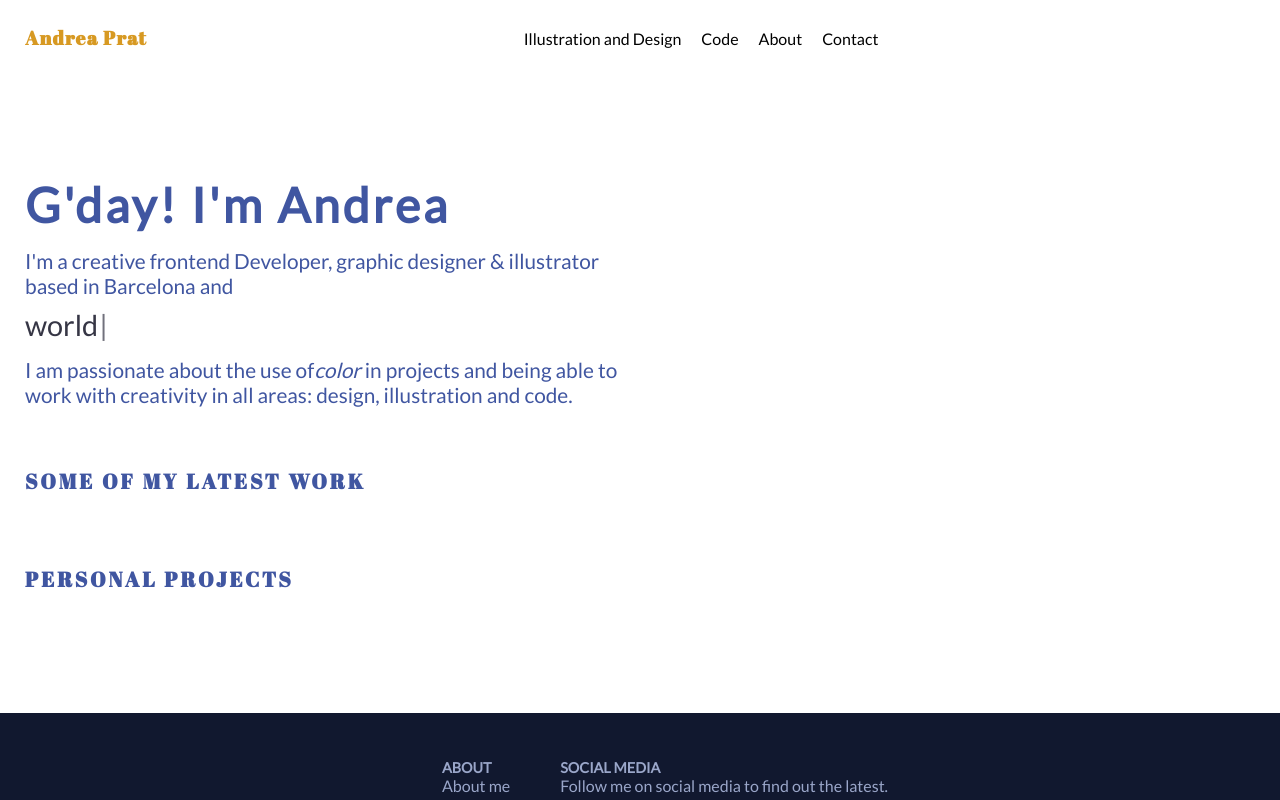
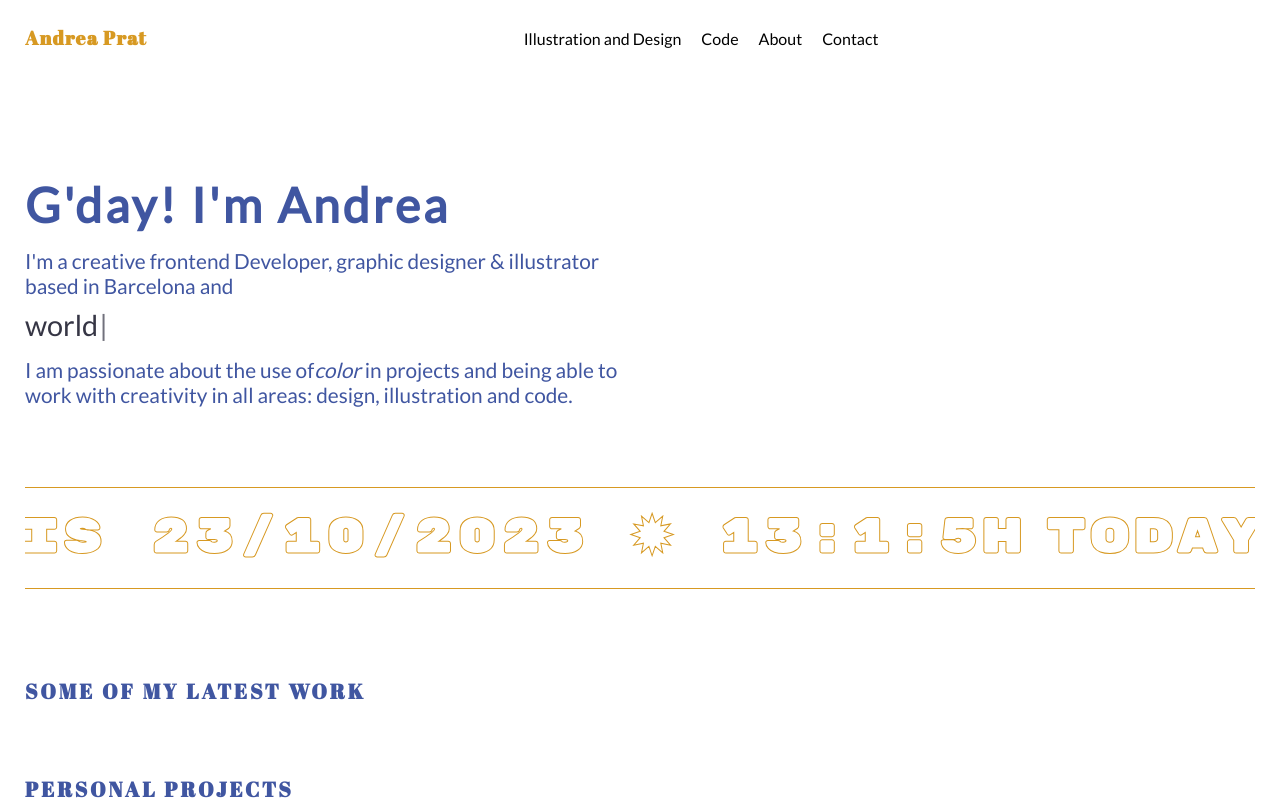
Before and after one commit to AndPrat/andreaprat, a React (Vite) app: page /home in a window 1280 px wide. Shown: the top 800 px of the page. Built offline with nearby package versions, Linux system fonts and the light colour scheme.

Commit message:
Add Day component in HomePage

```diff
--- a/src/pages/HomePage/HomePage.tsx
+++ b/src/pages/HomePage/HomePage.tsx
@@ -1,6 +1,8 @@
 import { Helmet } from "react-helmet";
 import Typewriter from "typewriter-effect";
 import "./HomePage.css";
+import Marquee from "react-fast-marquee";
+import Day from "../../components/Day/Day";
 
 const HomePage = (): React.ReactElement => {
   return (
@@ -48,7 +50,11 @@ const HomePage = (): React.ReactElement => {
             </div>
           </div>
           <div className="home-page__block">
-            <div className="home-page__block--mini"></div>
+            <div className="home-page__block--mini">
+              <Marquee>
+                <Day />
+              </Marquee>
+            </div>
           </div>
           <div className="home-page__block">
             <div className="home-page__block--mini">
```
